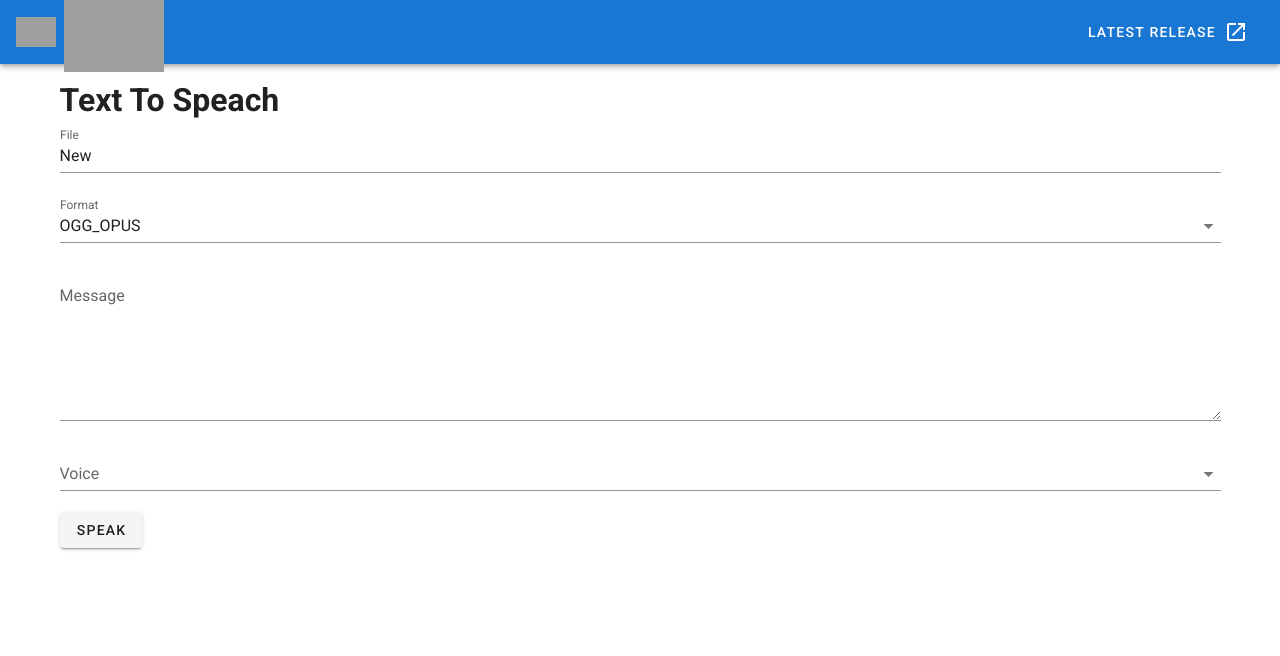
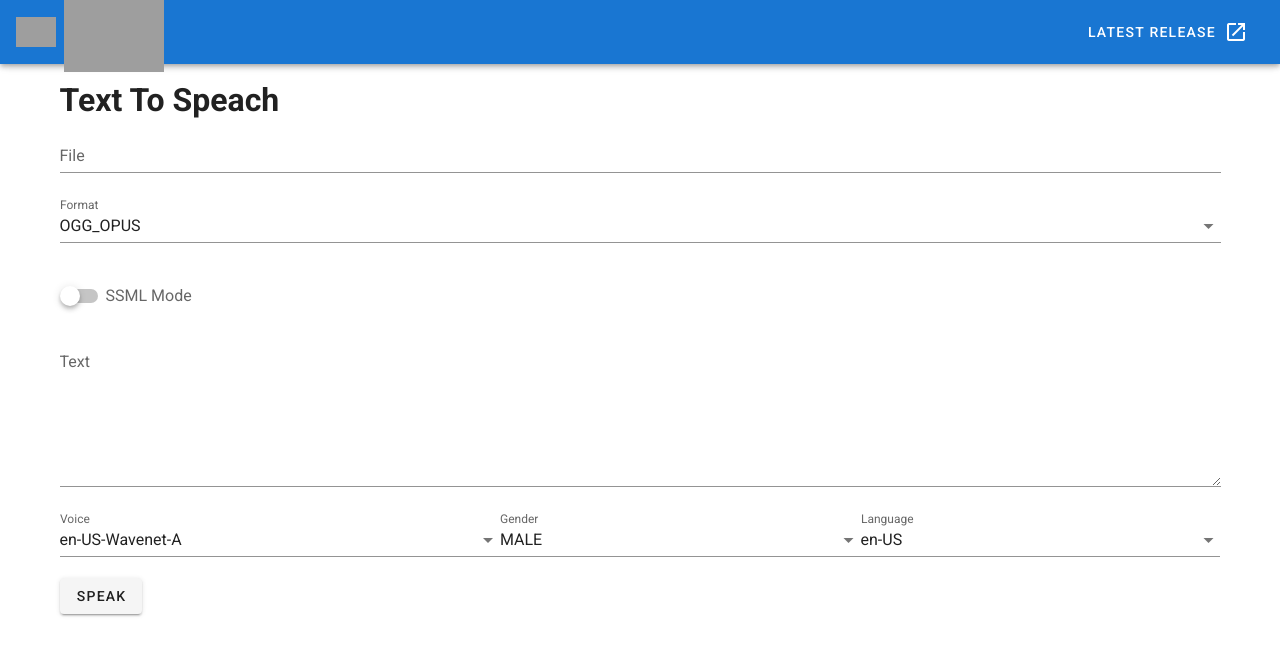
Before and after one commit to publicdata/chipsvoice, a Vue app in the folder googleTextToSpeech1/tts-ui/: page / in a window 1280 px wide. Shown: the top 656 px of the page. Built offline with nearby package versions, Linux system fonts and the light colour scheme; grey boxes are pictures that could not be loaded.

Commit message:
add many more form options

```diff
--- a/googleTextToSpeech1/tts-ui/src/components/HelloWorld.vue
+++ b/googleTextToSpeech1/tts-ui/src/components/HelloWorld.vue
@@ -5,10 +5,15 @@
         div
           h1 Text To Speach
           v-form()
-            v-text-field(label="File" v-model="file" required)
+            v-text-field(label="File" placeholder="new.ogg" v-model="file" required)
             v-select(label="Format" v-model="format" :items="formats")
-            v-textarea(label="Message" v-model="text" required)
-            v-select(label="Voice" v-model="voice" :items="voices")
+            v-switch(v-model="ssmlMode" label="SSML Mode")
+            v-textarea(v-if="ssmlMode" label="SSML" v-model="ssml" required)
+            v-textarea(v-else label="Text" v-model="text" required)
+            .voice-options
+              v-select(label="Voice" v-model="voice" :items="voices")
+              v-select(label="Gender" v-model="gender" :items="genders")
+              v-select(label="Language" v-model="language" :items="languages")
             v-btn(@click="speak") Speak
 </template>
 
@@ -19,10 +24,14 @@
     name: 'HelloWorld',
 
     data: () => ({
-      file: "New",
+      file: "",
       format: "OGG_OPUS",
       formats: ["OGG_OPUS", "MP3", "LINEAR16"],
+      gender: "MALE",
+      genders: ["MALE", "FEMALE", "NEUTRAL"],
       text: "",
+      ssml: "<speak></speak>",
+      ssmlMode: false,
       voices: [
         "en-US-Wavenet-A",
         "en-US-Wavenet-B",
@@ -35,18 +44,32 @@
         "en-US-Wavenet-I",
         "en-US-Wavenet-J",
       ],
-      voice: 0,
+      voice: "en-US-Wavenet-A",
+      language: "en-US",
+      languages: [
+        "en-US",
+        "en-GB",
+        "en-AU",
+        "en-IN",
+        "es-ES",
+      ],
     }),
 
     methods: {
       speak() {
         // make POST request
-        const baseURI = 'http://localhost:3000/speak'
-        this.$http.post(baseURI, {
+        const baseURI = 'http://localhost:3000/speak';
+        let payload = {
           outputFile: this.file,
           text: this.text,
+          ssml: this.ssml,
+          ssmlMode: this.ssmlMode,
+          language: this.language,
           voiceName: this.voice,
-        })
+          gender: this.gender,
+        };
+
+        this.$http.post(baseURI, payload)
         .then((result) => {
           this.users = result.data
         })
@@ -54,3 +77,8 @@
     }
   })
 </script>
+
+<style lang="sass" scoped>
+.voice-options
+  display: flex
+</style>
```
